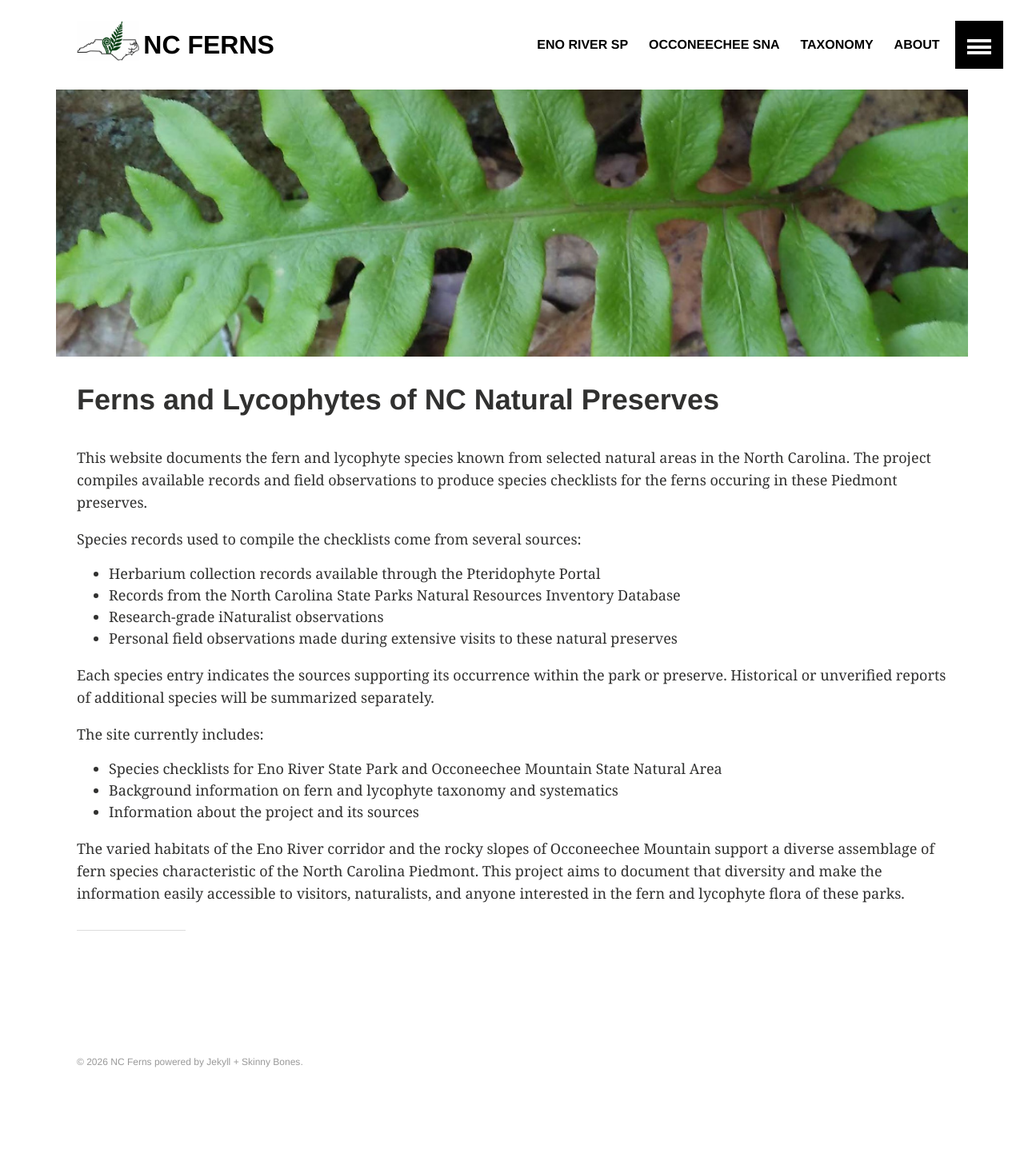
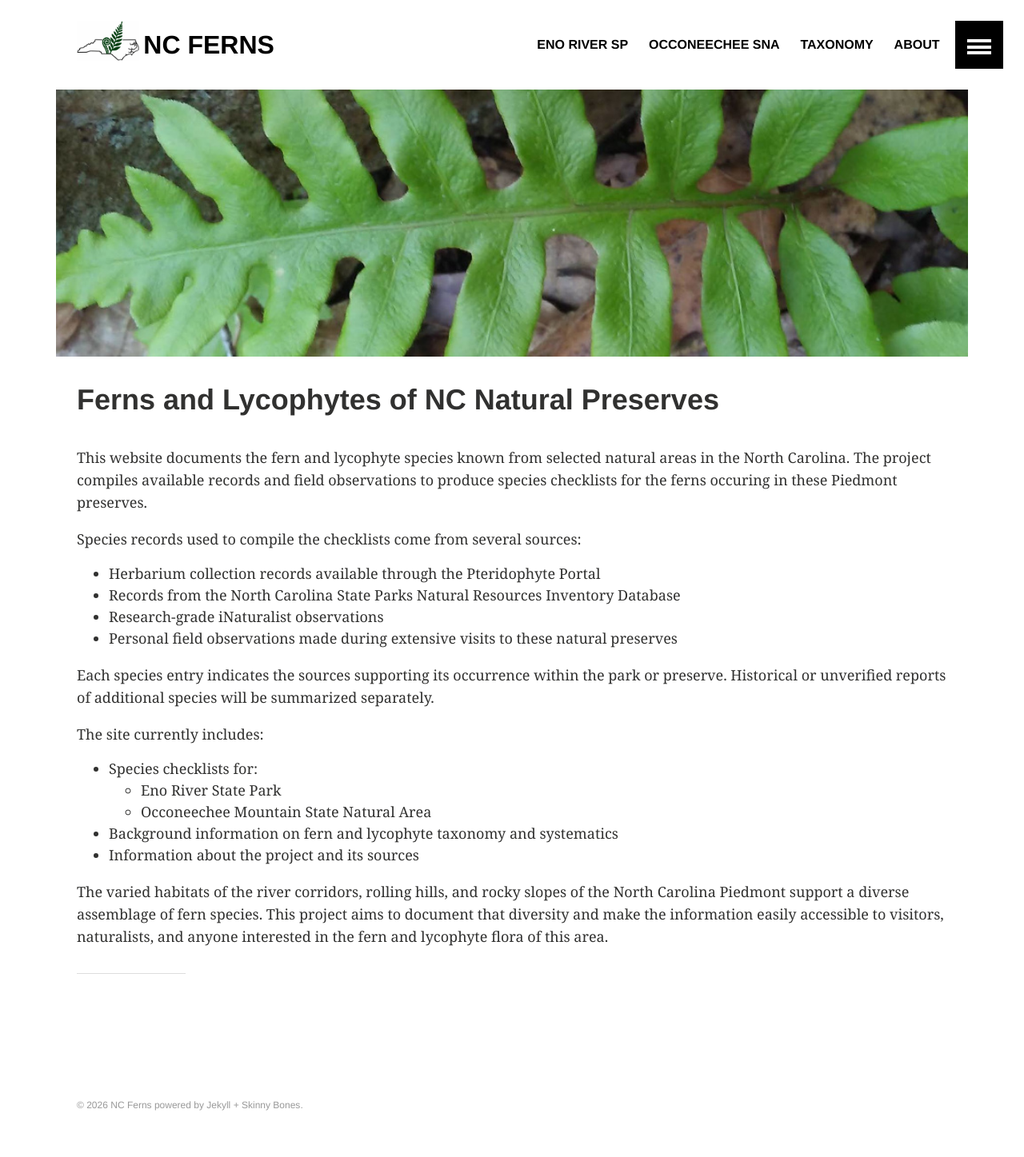
Before and after one commit to aduffy70/ncferns, a Jekyll site: the page built from index.md, in a window 1280 px wide. Shown: the whole page at 80% size. Built offline with Jekyll 4.4.1, drawn with Linux system fonts in a browser that asks for light colours; before the commit the page ends 1393 px from its top, so only the background shows below that.

Commit message:
Removing Eno/Occoneechee-specific language from main page.

```diff
--- a/index.md
+++ b/index.md
@@ -19,8 +19,10 @@ Species records used to compile the checklists come from several sources:
 Each species entry indicates the sources supporting its occurrence within the park or preserve. Historical or unverified reports of additional species will be summarized separately.
 
 The site currently includes:
-  - Species checklists for Eno River State Park and Occoneechee Mountain State Natural Area
+  - Species checklists for:
+    - Eno River State Park
+    - Occoneechee Mountain State Natural Area
   - Background information on fern and lycophyte taxonomy and systematics
   - Information about the project and its sources
 
-The varied habitats of the Eno River corridor and the rocky slopes of Occoneechee Mountain support a diverse assemblage of fern species characteristic of the North Carolina Piedmont. This project aims to document that diversity and make the information easily accessible to visitors, naturalists, and anyone interested in the fern and lycophyte flora of these parks.
+The varied habitats of the river corridors, rolling hills, and rocky slopes of the North Carolina Piedmont support a diverse assemblage of fern species. This project aims to document that diversity and make the information easily accessible to visitors, naturalists, and anyone interested in the fern and lycophyte flora of this area.
```
